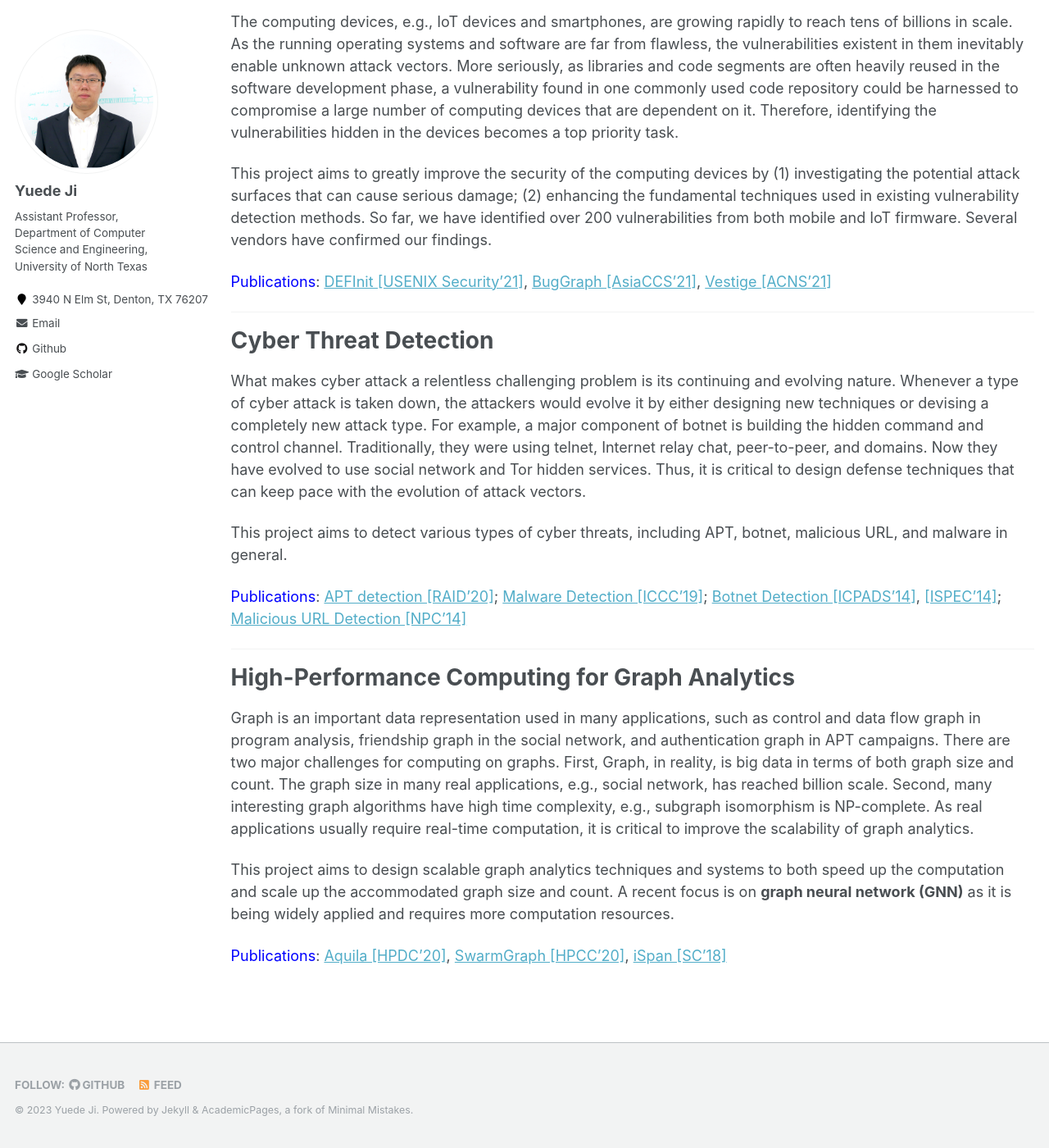
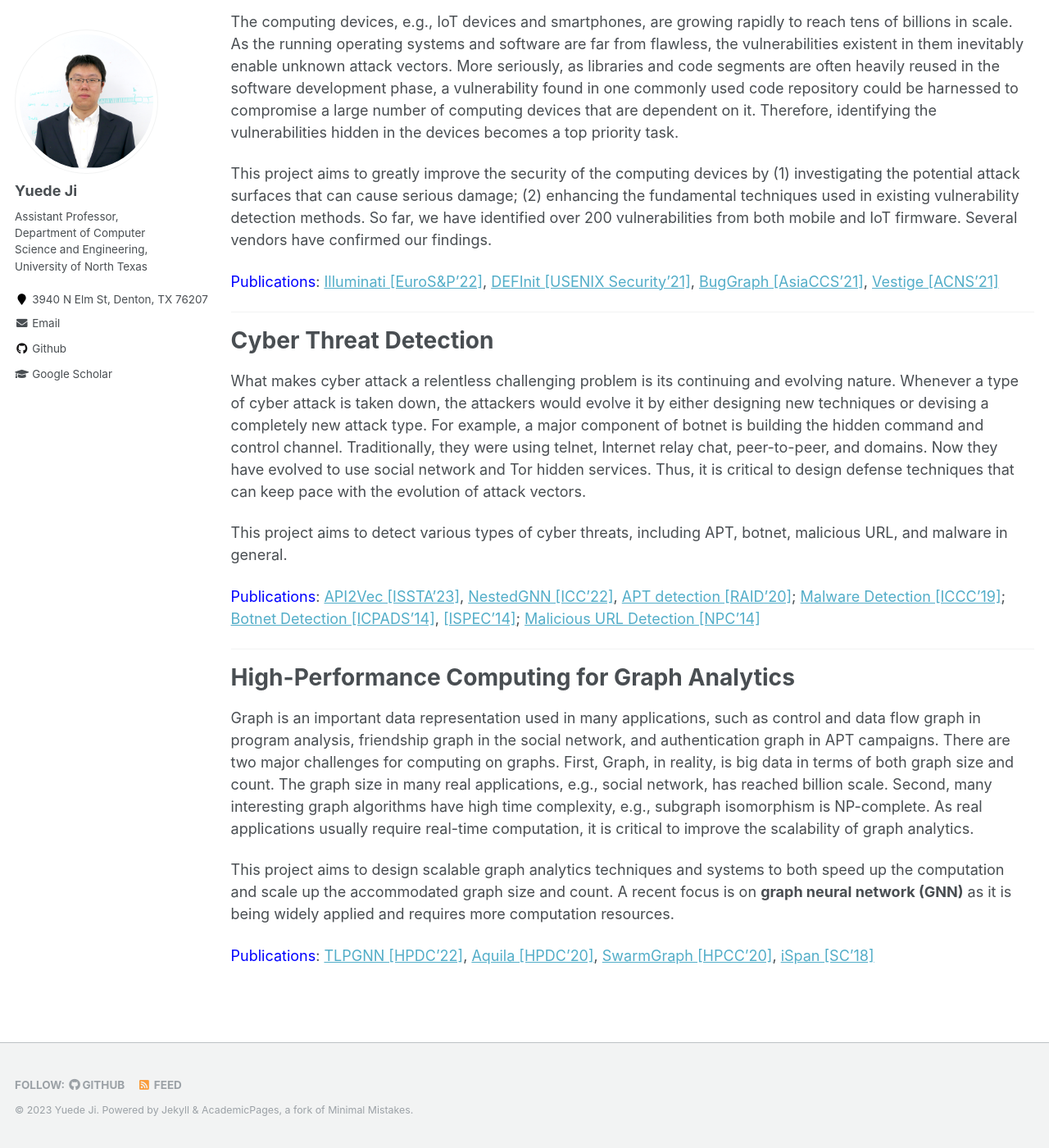
Before and after one commit to yuede/yuede.github.io, a Jekyll site: the page built from _pages/projects.md, in a window 1280 px wide and 1400 px high, scrolled down 222 px. Shown: the whole window at 82% size. Built offline with Jekyll 4.4.1, drawn with Linux system fonts in a browser that asks for light colours.

Commit message:
update lab and projects

```diff
--- a/_pages/projects.md
+++ b/_pages/projects.md
@@ -15,7 +15,7 @@ This project aims to greatly improve the security of the computing devices by
 (2) enhancing the fundamental techniques used in existing vulnerability detection methods.
 So far, we have identified over 200 vulnerabilities from both mobile and IoT firmware. Several vendors have confirmed our findings.
 
-<span style="color:blue">Publications</span>: [DEFInit [USENIX Security'21]](https://www.usenix.org/conference/usenixsecurity21/presentation/ji), [BugGraph [AsiaCCS'21]](../files/21_AsiaCCS_BugGraph.pdf), [Vestige [ACNS'21]](../files/21_ACNS_Vestige.pdf)
+<span style="color:blue">Publications</span>: [Illuminati [EuroS&P'22]](../files/22_EuroSP_Illuminati.pdf), [DEFInit [USENIX Security'21]](https://www.usenix.org/conference/usenixsecurity21/presentation/ji), [BugGraph [AsiaCCS'21]](../files/21_AsiaCCS_BugGraph.pdf), [Vestige [ACNS'21]](../files/21_ACNS_Vestige.pdf)
 
 ---------------------------------
 
@@ -25,7 +25,7 @@ What makes cyber attack a relentless challenging problem is its continuing and e
 
 This project aims to detect various types of cyber threats, including APT, botnet, malicious URL, and malware in general.
 
-<span style="color:blue">Publications</span>: [APT detection [RAID'20]](../files/20_RAID_lateral_movement.pdf); [Malware Detection [ICCC'19]](../files/19_ICCC_malware_adversary.pdf); [Botnet Detection [ICPADS'14]](../files/14_ICPADS_social_botnet.pdf), [[ISPEC'14]](../files/14_ISPEC_multiprocess_botnet.pdf); [Malicious URL Detection [NPC'14]](../files/14_NPC_malicious_url.pdf)
+<span style="color:blue">Publications</span>: [API2Vec [ISSTA'23]](.), [NestedGNN [ICC'22]](.), [APT detection [RAID'20]](../files/20_RAID_lateral_movement.pdf); [Malware Detection [ICCC'19]](../files/19_ICCC_malware_adversary.pdf); [Botnet Detection [ICPADS'14]](../files/14_ICPADS_social_botnet.pdf), [[ISPEC'14]](../files/14_ISPEC_multiprocess_botnet.pdf); [Malicious URL Detection [NPC'14]](../files/14_NPC_malicious_url.pdf)
 
 ---------------------------------
 
@@ -36,4 +36,4 @@ Graph is an important data representation used in many applications, such as con
 
 This project aims to design scalable graph analytics techniques and systems to both speed up the computation and scale up the accommodated graph size and count. A recent focus is on <strong> graph neural network (GNN)</strong> as it is being widely applied and requires more computation resources.
 
-<span style="color:blue">Publications</span>: [Aquila [HPDC'20]](../files/20_HPDC_Aquila.pdf), [SwarmGraph [HPCC'20]](../files/20_HPCC_SwarmGraph.pdf), [iSpan [SC'18]](../files/18_SC_iSpan.pdf)
+<span style="color:blue">Publications</span>: [TLPGNN [HPDC'22]](../files/22_hpdc_TLPGNN.pdf), [Aquila [HPDC'20]](../files/20_HPDC_Aquila.pdf), [SwarmGraph [HPCC'20]](../files/20_HPCC_SwarmGraph.pdf), [iSpan [SC'18]](../files/18_SC_iSpan.pdf)
```
Also changed, not shown: _pages/lab.md (+4 -0 lines), 1 other file.
